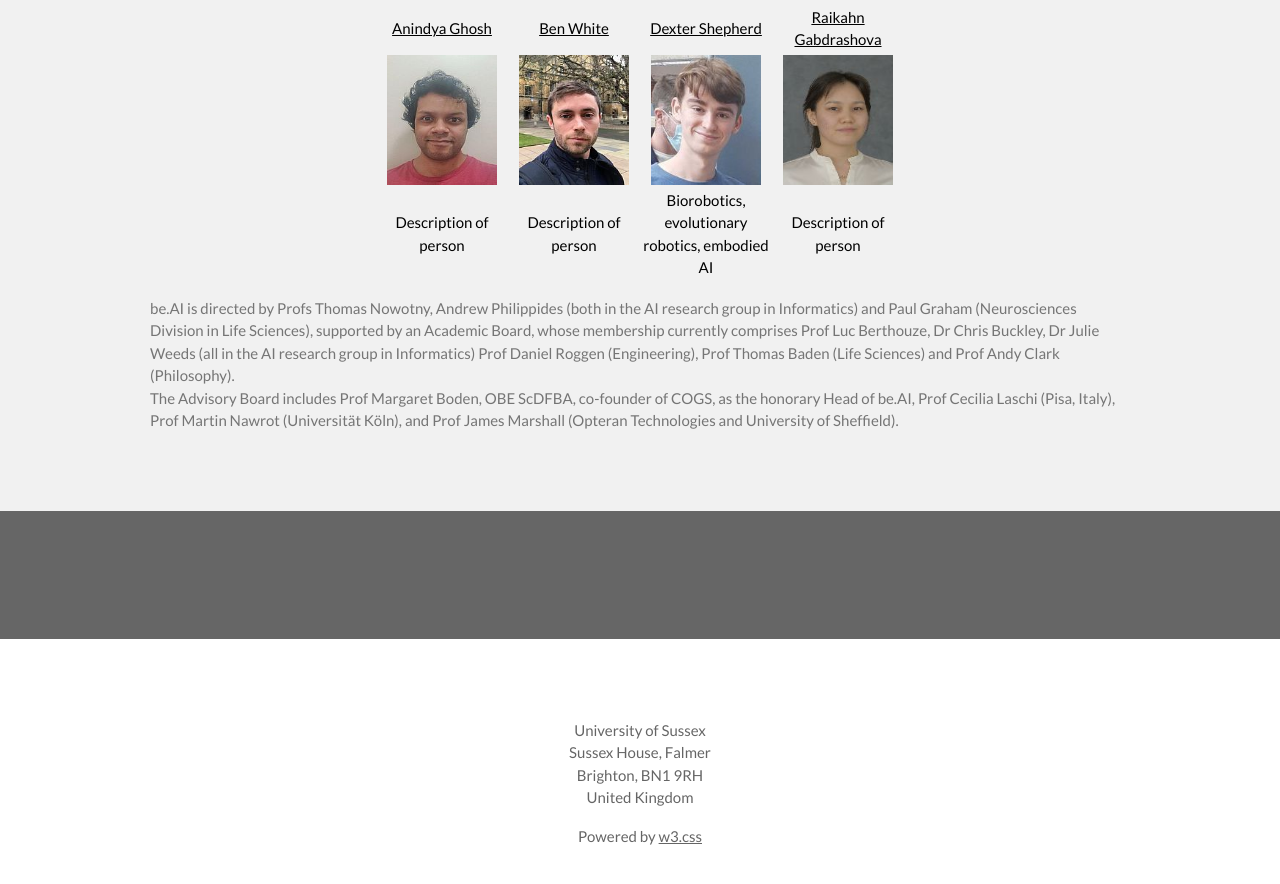
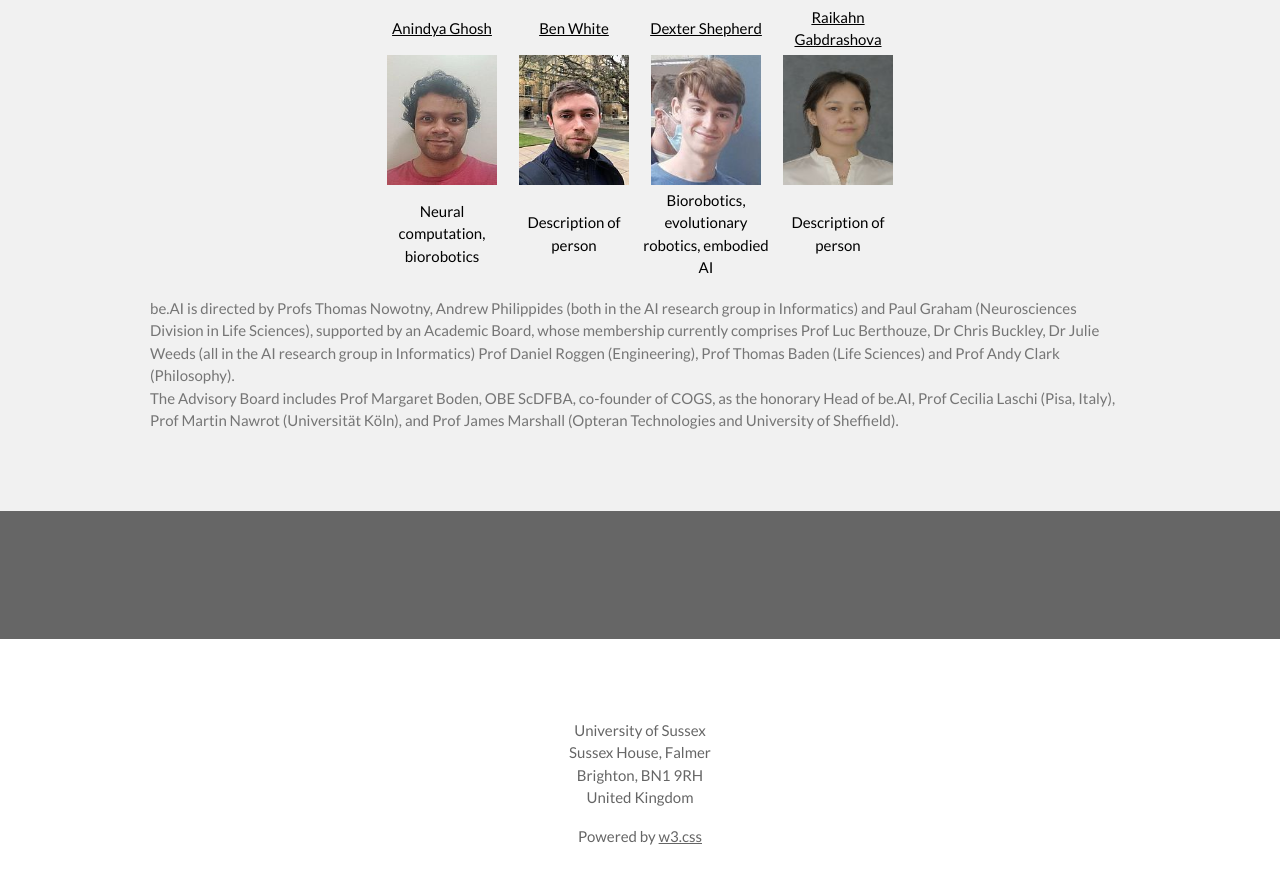
Before and after one commit to beaiconference/beaiconference.github.io, a plain HTML site: page index.html in a window 1280 px wide. Shown: the part 2662-3546 px from the top of the page. Drawn offline with Linux system fonts and the light colour scheme.

Commit message:
Update index.html

```diff
--- a/index.html
+++ b/index.html
@@ -168,7 +168,7 @@ Please submit your poster via our form
           <td><img class="imageFace" src="assets/raikahn.jpg"></td>
         </tr>
         <tr>
-          <td style="width: 130px;">Description of person</td>
+          <td style="width: 130px;">Neural computation, biorobotics</td>
           <td style="width: 130px;">Description of person</td>
           <td style="width: 130px;">Biorobotics, evolutionary robotics, embodied AI</td>
           <td style="width: 130px;">Description of person</td>
```
